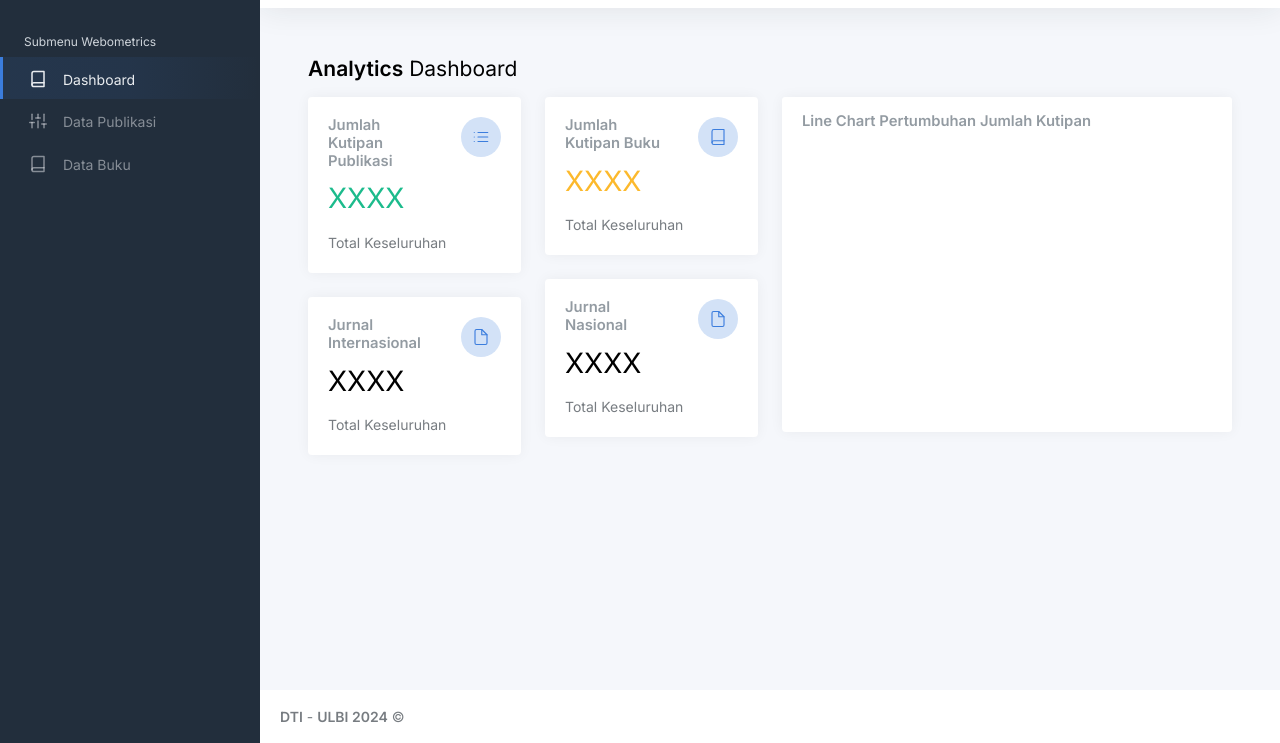
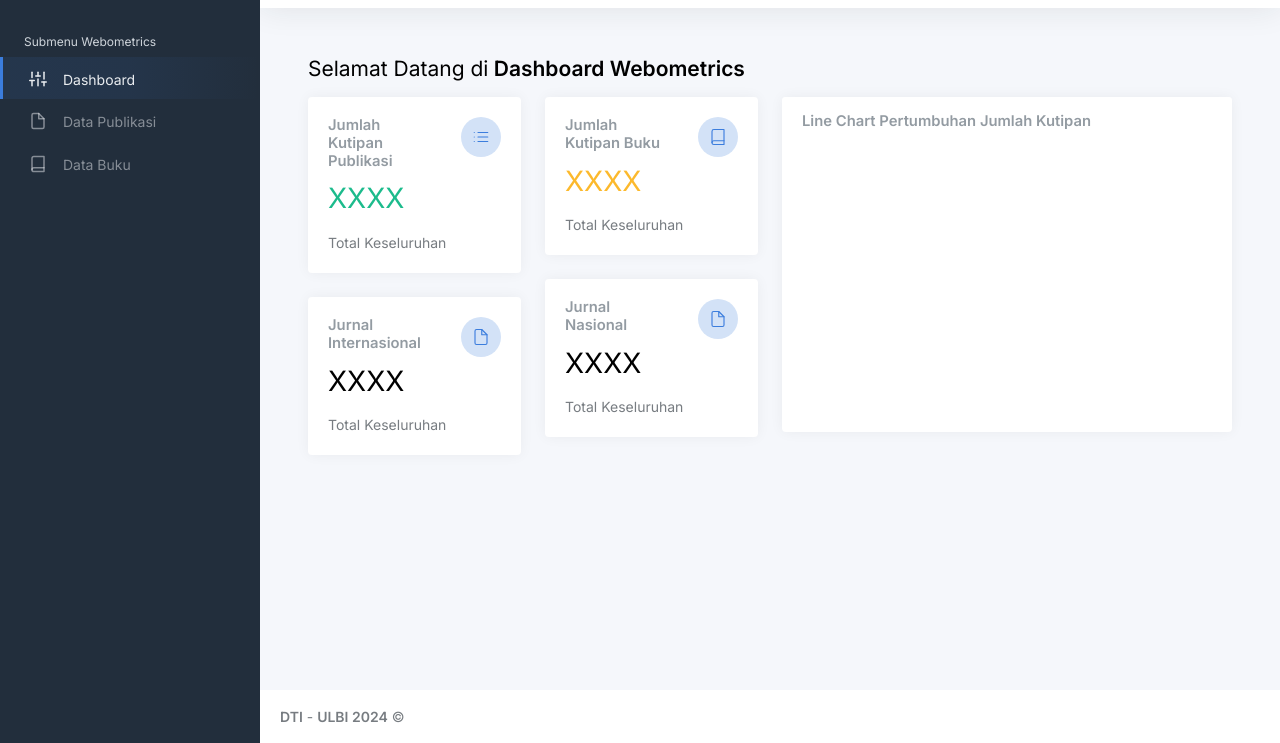
Before and after one commit to uiteung/webometrics, a website: page index.html in a window 1280 px wide. Shown: the part 57-800 px from the top of the page. Drawn offline with Linux system fonts and the light colour scheme; a script that the page names is missing.

Commit message:
create dashboard webometrics

```diff
--- a/index.html
+++ b/index.html
@@ -38,13 +38,13 @@
 
 					<li class="sidebar-item active">
 						<a class="sidebar-link" href="index.html">
-              <i class="align-middle" data-feather="book"></i> <span class="align-middle">Dashboard</span>
+              <i class="align-middle" data-feather="sliders"></i> <span class="align-middle">Dashboard</span>
             </a>
 					</li>
 
 					<li class="sidebar-item">
 						<a class="sidebar-link" href="publikasi_view.html">
-              <i class="align-middle" data-feather="sliders"></i> <span class="align-middle">Data Publikasi</span>
+              <i class="align-middle" data-feather="file"></i> <span class="align-middle">Data Publikasi</span>
             </a>
 					</li>
 
@@ -121,7 +121,7 @@
 			<main class="content">
 				<div class="container-fluid p-0">
 
-					<h1 class="h3 mb-3"><strong>Analytics</strong> Dashboard</h1>
+					<h1 class="h3 mb-3">Selamat Datang di<strong> Dashboard Webometrics</strong></h1>
 
 					<div class="row">
 						<div class="col-xl-6 col-xxl-5 d-flex">
```
